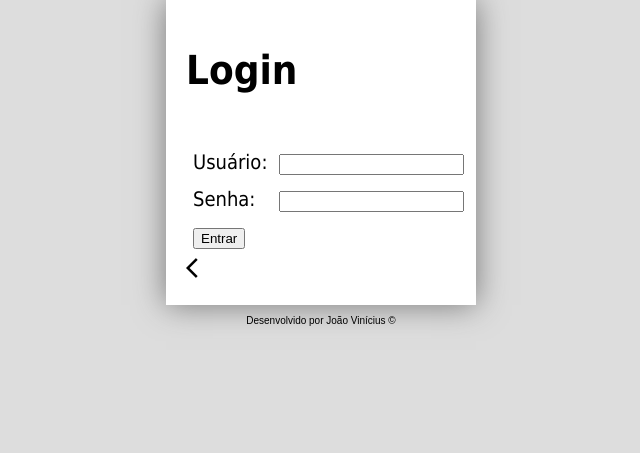
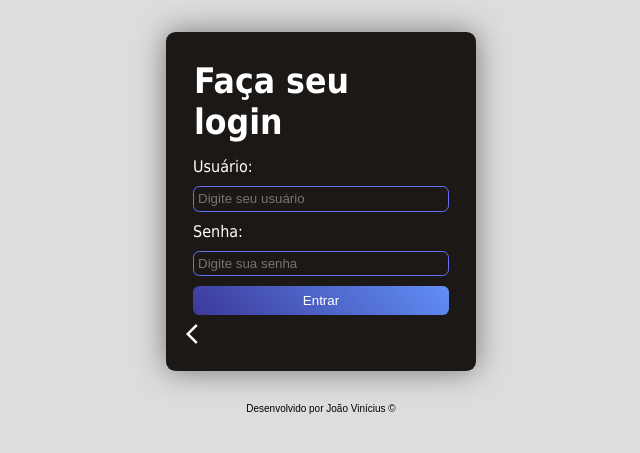
Before and after one commit to VicoJP/game_site, a PHP site: page /user-login.php in a window 1280 px wide. Shown: the top 453 px of the page, without its empty margins (319-959 px from the left). Run offline with PHP 8.4, Linux system fonts and the light colour scheme.

Commit message:
add css no form

```diff
--- a/detalhes.php
+++ b/detalhes.php
@@ -17,7 +17,7 @@ require_once "includes/function.php";
 </head>
 
 <body>
-    <div id="corpo">
+    <div class="corpo">
         <?php
         $c = $_GET['cod'] ?? 0;
         $busca = $banco->query("select * from jogos where cod = '$c'");
--- a/estilos/estilo.css
+++ b/estilos/estilo.css
@@ -5,15 +5,14 @@ body {
 
 }
 
-div#corpo {
+div.corpo {
     width: 800px;
     margin: auto;
     padding: 20px;
-    background-color: #fff;
     box-shadow: 0px 0px 30px #777;
 }
 
-div#corpo h1{
+div.corpo h1{
     margin-bottom: 50px;
 }
 
@@ -238,3 +237,58 @@ a:hover{
 table.listagem.busca td:nth-child(2) {
     width: 48%;
 } */
+
+.form.login h1{
+    font-size: 2.2rem;
+    margin: .5rem;
+}
+.form.login{
+    display: flex;
+    flex-direction: column;
+    align-items: center;
+}
+
+.form tr{
+    display: flex;
+    flex-direction: column;
+}
+
+.form table{
+    width: 100%;
+    font-size: 1rem;
+}
+
+.form table tbody tr td input{
+    width: 100%;
+    padding: 0;
+    height: 1.6rem;
+    border-radius: .4rem;
+    background-color: rgb(27, 24, 22);
+    border: 1px solid  #6274F3;
+    color: white;
+    box-sizing: border-box;
+    padding: 4px;
+}
+
+.form table tbody tr td input[type="submit"]{
+    height: 1.8rem;
+    background: linear-gradient(45deg, #3C3A99, #618FF7) ;
+    border: 0;
+    cursor: pointer;
+}
+
+#login{
+    background-color: rgb(27, 24, 22);
+    color: white;
+    border-radius: 0.6rem;
+    margin: 2rem auto;
+}
+
+.voltar{
+    color: white;
+    text-decoration: none;
+}
+
+.voltar:hover{
+    color: inherit;
+}
--- a/game-edit.php
+++ b/game-edit.php
@@ -16,7 +16,7 @@ require_once "includes/function.php";
 </head>
 
 <body>
-    <div id="corpo">
+    <div class="corpo">
         <?php
              $jogo = $_GET['cod'];
         if (!is_admin() && !is_editor()) {
--- a/game-new.php
+++ b/game-new.php
@@ -17,7 +17,7 @@ require_once "includes/function.php";
 </head>
 
 <body>
-    <div id="corpo">
+    <div class="corpo">
         <h1>Cadastro de jogo</h1>
         <?php
         if (!is_admin()) {
--- a/includes/banco.php
+++ b/includes/banco.php
@@ -1,6 +1,6 @@
 <?php
-$banco = new mysqli("localhost", "id21520094_vivico", "24@Vic#88976", "id21520094_bd_games");
-//$banco = new mysqli("localhost", "root", "", "bd_games");
+//$banco = new mysqli("localhost", "id21520094_vivico", "24@Vic#88976", "id21520094_bd_games");
+$banco = new mysqli("localhost", "root", "", "bd_games");
 if ($banco->connect_errno) {
     die();
 }
--- a/index.php
+++ b/index.php
@@ -43,7 +43,7 @@ require_once "includes/function.php";
         <?php include_once "topo.php"; ?>
     </header>
 
-    <div id="corpo">
+    <div class="corpo">
         <h1>Escolha seu jogo</h1>
         <div class="pag">
             <?php
--- a/user-edit.php
+++ b/user-edit.php
@@ -17,7 +17,7 @@ require_once "includes/function.php";
 </head>
 
 <body>
-    <div id="corpo">
+    <div class="corpo">
 
         <?php
 
--- a/user-login-form.php
+++ b/user-login-form.php
@@ -1,13 +1,13 @@
-<form action="user-login.php" method="post">
-    <h1>Login</h1>
+<form action="user-login.php" method="post" class="form login">
+    <h1>Faça seu login</h1>
     <table>
         <tr>
             <td>Usuário: </td>
-            <td> <input type="text" name="usuario" id="usuario"></td>
+            <td> <input type="text" name="usuario" id="usuario" placeholder="Digite seu usuário"></td>
         </tr>
         <tr>
             <td>Senha: </td>
-            <td><input type="password" name="senha" id="senha"></td>
+            <td><input type="password" name="senha" id="senha" placeholder="Digite sua senha"></td>
         </tr>
         <tr>
             <td><input type="submit" value="Entrar"></td>
--- a/user-login.php
+++ b/user-login.php
@@ -15,7 +15,7 @@ require_once "includes/function.php";
     <link href="https://fonts.googleapis.com/icon?family=Material+Icons" rel="stylesheet">
     <link rel="shortcut icon" href="icones/icon_page3.png" type="image/x-icon">
     <style>
-        div#corpo {
+        div.corpo {
             width: 270px;
             font-size: 15pt;
         }
@@ -27,7 +27,7 @@ require_once "includes/function.php";
 </head>
 
 <body>
-    <div id="corpo">
+    <div class="corpo" id="login">
         <?php
         $u = $_POST['usuario'] ?? null;
         $s = $_POST['senha'] ?? null;
@@ -57,7 +57,7 @@ require_once "includes/function.php";
             }
         }
         ?>
-        <a href="index.php"><span class="material-icons">arrow_back_ios</span></a>
+        <a href="index.php" class="voltar"><span class="material-icons">arrow_back_ios</span></a>
     </div>
     <?php require_once "rodape.php"; ?>
 </body>
--- a/user-logout.php
+++ b/user-logout.php
@@ -17,7 +17,7 @@ require_once "includes/function.php";
 </head>
 
 <body>
-    <div id="corpo">
+    <div class="corpo">
         <?php
         logout();
         header("Location: index.php");
--- a/user-new.php
+++ b/user-new.php
@@ -17,7 +17,7 @@ require_once "includes/function.php";
 </head>
 
 <body>
-    <div id="corpo">
+    <div class="corpo">
         <?php
         if (!is_admin()) {
             echo msg_erro('Área restrita! Você não é administrador!');
```
